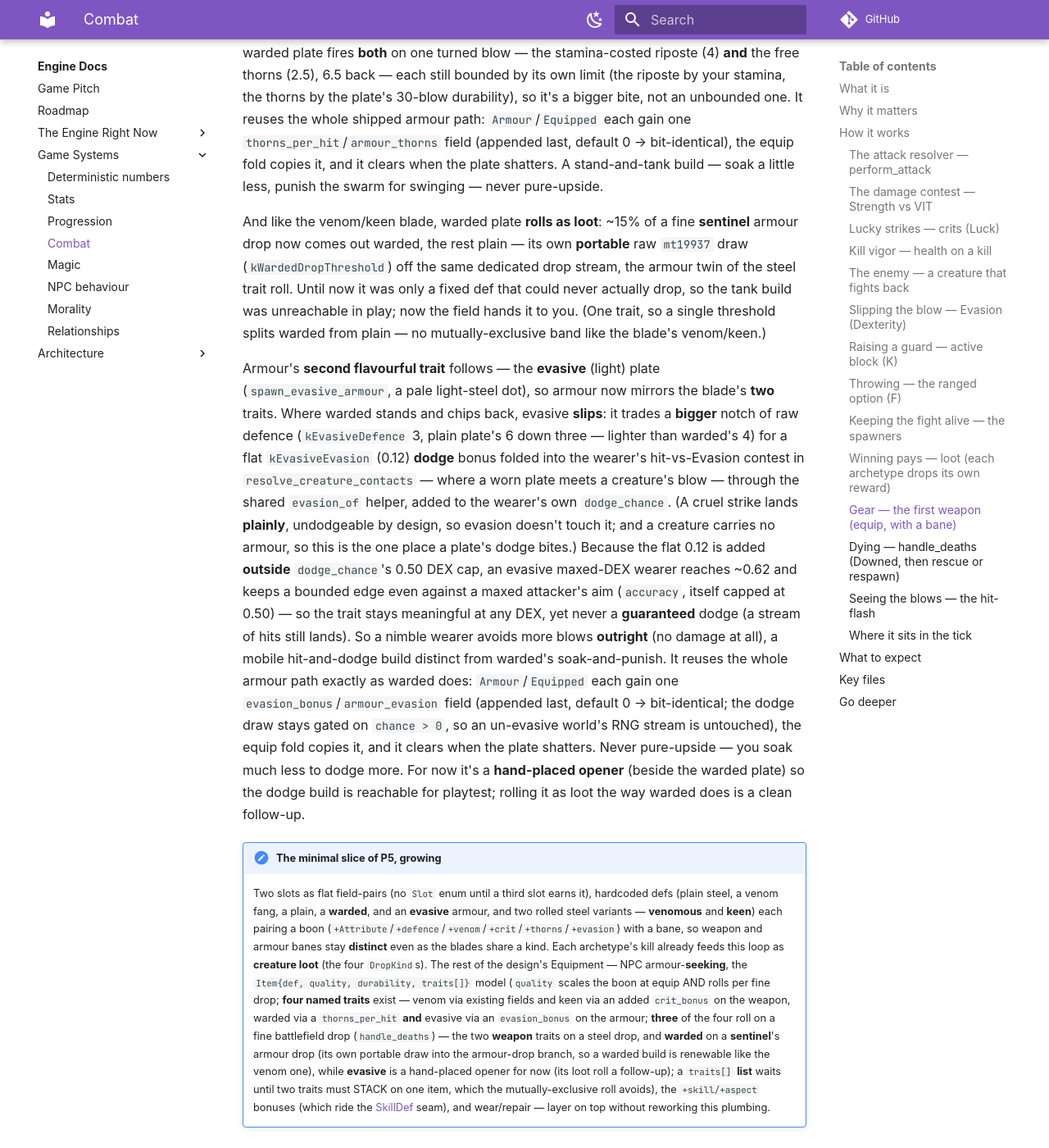
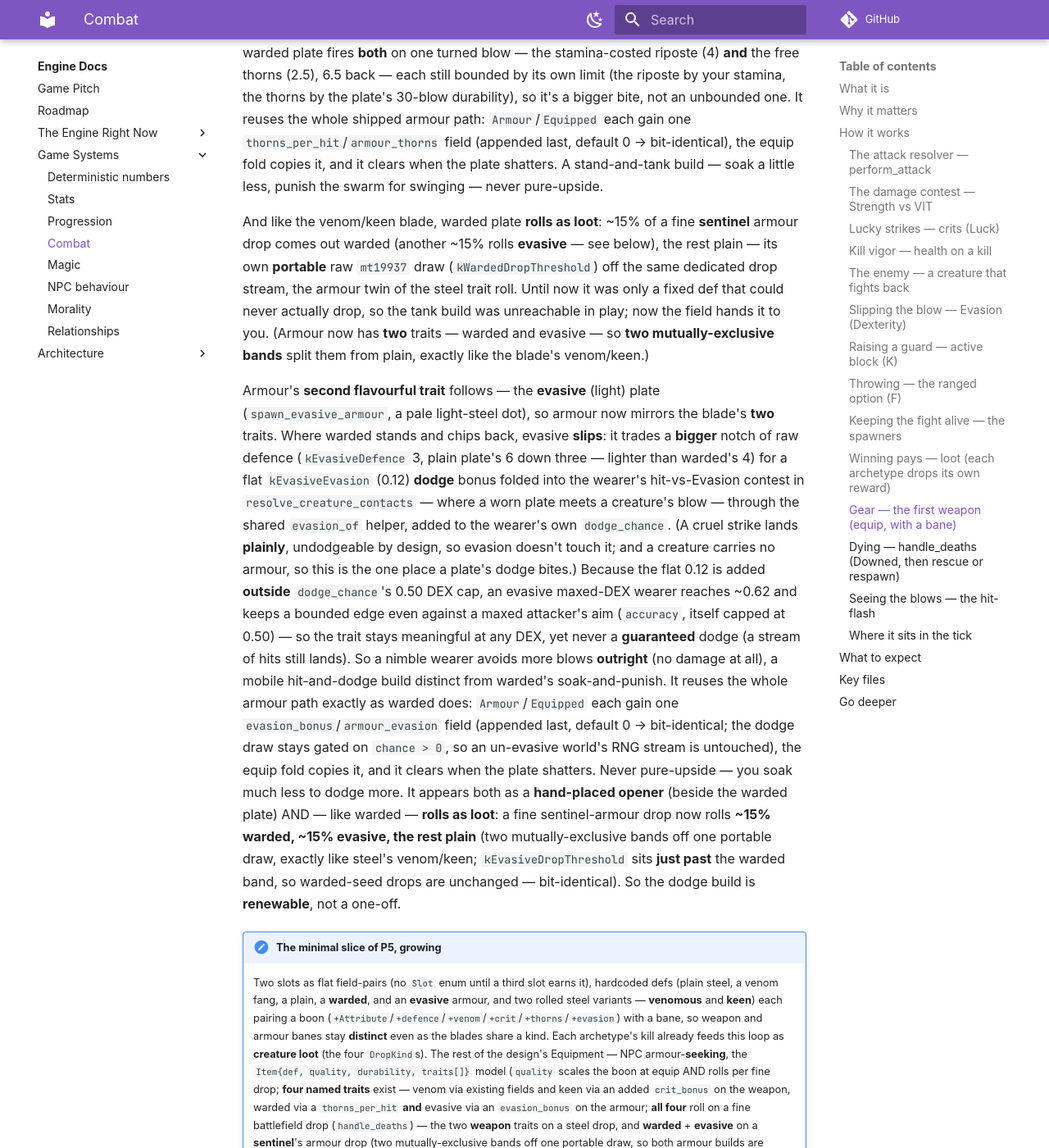
Before and after one commit to IsItJeff/game-engine, an MkDocs documentation site: the page built from docs/engine/combat.md, in a window 1280 px wide and 1400 px high, scrolled down 19418 px. Shown: the whole window at 82% size. Built offline with MkDocs 1.6.1 and Material for MkDocs 9.7.7, drawn with Linux system fonts in a browser that asks for light colours; some web fonts are replaced; comment, search, counter and statistics services are not loaded; some of the changed text lies outside the part shown.

Commit message:
The evasive plate rolls as loot: the dodge build becomes renewable (#252)
The evasive armour trait had only a hand-placed opener -- reachable once. Now a
fine sentinel-armour drop rolls its second named trait too: ~15% warded, ~15%
EVASIVE, the rest plain -- two mutually-exclusive bands, exactly like the
weapon's venomous/keen. The exact analog of the #224 warded loot roll (which
made the tank build renewable); this makes the dodge build renewable.

One else-if band added to the armour-drop roll in handle_deaths, on the SAME
`roll` draw (no new RNG): warded [0, kWarded) / evasive [kWarded, kWarded +
kEvasive) / plain. kEvasiveDropThreshold = 0.15 * 2^32, placed JUST PAST the
warded band so a warded-seed drop is byte-identical -- bit-identical for every
existing world; only a roll that previously landed in the new sub-band changes
from plain to evasive.

RED-proven test (remove the band -> seed 5 falls to plain, evasion 0). seed 5
-> evasive, seed 1 -> plain; the #224 warded test (seed 7/1) stays green. A
2-lens review confirmed the draw count unchanged + bands contiguous/disjoint
(compiled mt19937 verified) and folded two stale enumeration spots (the evasive
opener comment + the warded paragraph's "one trait, no band" parenthetical).

Co-authored-by: Claude Opus 4.8 (1M context) <noreply@anthropic.com>

```diff
--- a/docs/engine/combat.md
+++ b/docs/engine/combat.md
@@ -627,11 +627,11 @@ it, and it clears when the plate shatters. A stand-and-tank build — soak a lit
 for swinging — never pure-upside.
 
 And like the venom/keen blade, warded plate **rolls as loot**: ~15% of a fine **sentinel** armour drop
-now comes out warded, the rest plain — its own *portable* raw `mt19937` draw (`kWardedDropThreshold`)
-off the same dedicated drop stream, the armour twin of the steel trait roll. Until now it was only a
-fixed def that could never actually drop, so the tank build was unreachable in play; now the field
-hands it to you. (One trait, so a single threshold splits warded from plain — no mutually-exclusive
-band like the blade's venom/keen.)
+comes out warded (another ~15% rolls *evasive* — see below), the rest plain — its own *portable* raw
+`mt19937` draw (`kWardedDropThreshold`) off the same dedicated drop stream, the armour twin of the steel
+trait roll. Until now it was only a fixed def that could never actually drop, so the tank build was
+unreachable in play; now the field hands it to you. (Armour now has **two** traits — warded and evasive
+— so **two mutually-exclusive bands** split them from plain, exactly like the blade's venom/keen.)
 
 Armour's **second flavourful trait** follows — the **evasive** (light) plate (`spawn_evasive_armour`, a
 pale light-steel dot), so armour now mirrors the blade's *two* traits. Where warded stands and chips
@@ -648,9 +648,12 @@ DEX, yet never a *guaranteed* dodge (a stream of hits still lands). So a nimble
 reuses the whole armour path exactly as warded does: `Armour`/`Equipped` each gain one
 `evasion_bonus`/`armour_evasion` field (appended last, default 0 → bit-identical; the dodge draw stays
 gated on `chance > 0`, so an un-evasive world's RNG stream is untouched), the equip fold copies it, and
-it clears when the plate shatters. Never pure-upside — you soak much less to dodge more. For now it's a
-**hand-placed opener** (beside the warded plate) so the dodge build is reachable for playtest; rolling
-it as loot the way warded does is a clean follow-up.
+it clears when the plate shatters. Never pure-upside — you soak much less to dodge more. It appears
+both as a **hand-placed opener** (beside the warded plate) AND — like warded — **rolls as loot**: a
+fine sentinel-armour drop now rolls **~15% warded, ~15% evasive, the rest plain** (two
+mutually-exclusive bands off one portable draw, exactly like steel's venom/keen; `kEvasiveDropThreshold`
+sits *just past* the warded band, so warded-seed drops are unchanged — bit-identical). So the dodge
+build is **renewable**, not a one-off.
 
 !!! note "The minimal slice of P5, growing"
     Two slots as flat field-pairs (no `Slot` enum until a third slot earns it), hardcoded defs (plain
@@ -662,10 +665,10 @@ it as loot the way warded does is a clean follow-up.
     Equipment — NPC armour-*seeking*, the `Item{def, quality, durability, traits[]}` model (`quality`
     scales the boon at equip AND rolls per fine drop; **four named traits** exist — venom via existing
     fields and keen via an added `crit_bonus` on the weapon, warded via a `thorns_per_hit` *and* evasive
-    via an `evasion_bonus` on the armour; **three** of the four roll on a fine battlefield drop
-    (`handle_deaths`) — the two *weapon* traits on a steel drop, and *warded* on a **sentinel**'s armour
-    drop (its own portable draw into the armour-drop branch, so a warded build is renewable like the
-    venom one), while *evasive* is a hand-placed opener for now (its loot roll a follow-up); a `traits[]`
+    via an `evasion_bonus` on the armour; **all four** roll on a fine battlefield drop
+    (`handle_deaths`) — the two *weapon* traits on a steel drop, and *warded* + *evasive* on a
+    **sentinel**'s armour drop (two mutually-exclusive bands off one portable draw, so both armour
+    builds are renewable like the venom one); a `traits[]`
     *list*
     waits until two
     traits must STACK on one item, which the mutually-exclusive roll avoids), the `+skill/+aspect`
```
Also changed, not shown: 4 other files.
